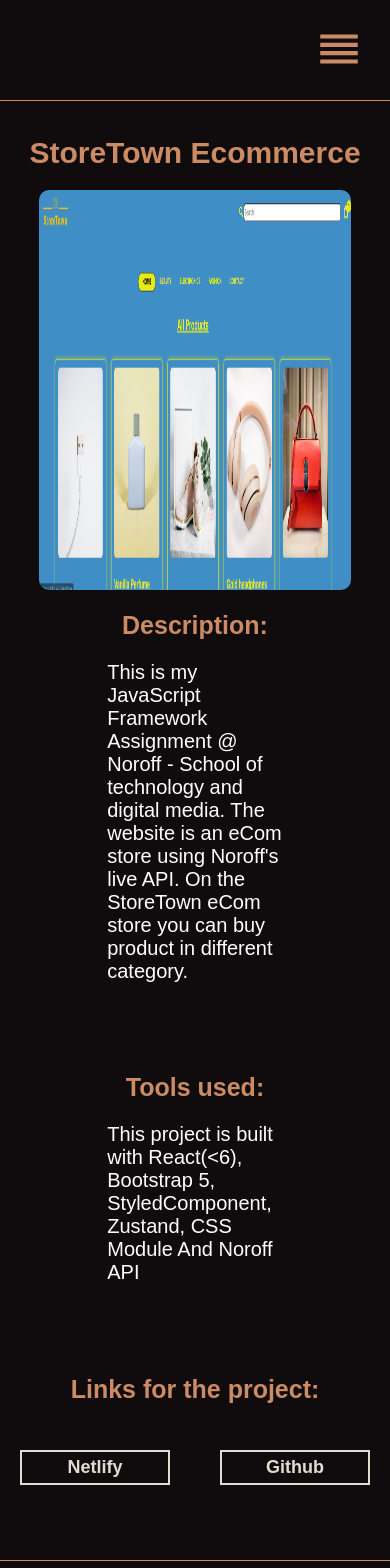
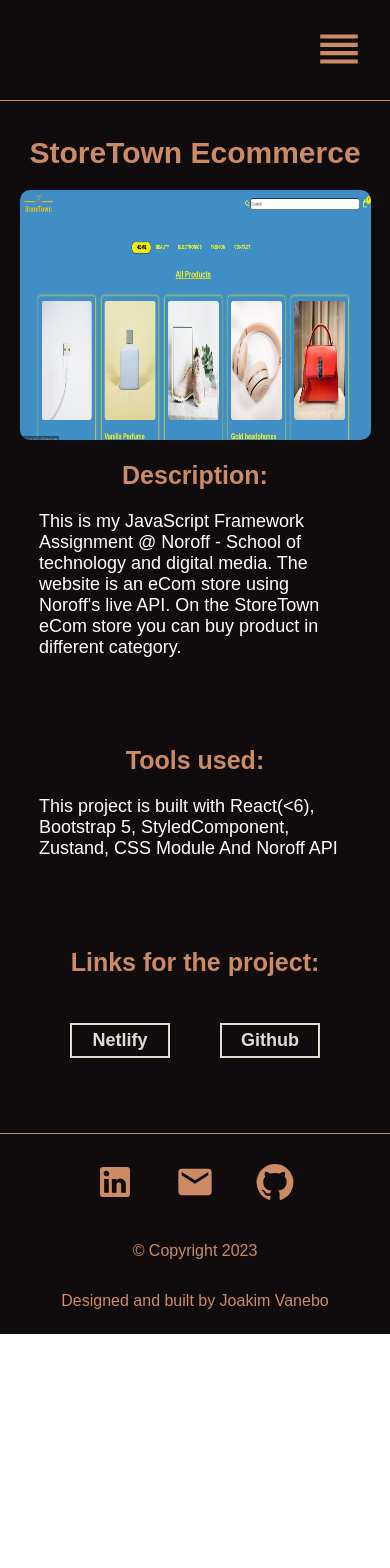
Before and after one commit to Pjatte1337/portfolio-2, a React (Create React App) app: page /project/1 in a window 390 px wide. Shown: the top 1568 px of the page. After the commit the page ends 1334 px from the top, so only its background shows below. Built offline with nearby package versions, Linux system fonts and the light colour scheme.

Commit message:
setting up media query

```diff
--- a/src/styles/Button.css
+++ b/src/styles/Button.css
@@ -31,3 +31,28 @@
     font-size: 18px;
     font-weight: bold;
   }
+
+  @media only screen and (max-width: 1200px) {
+
+  }
+
+
+
+
+  @media only screen and (max-width: 992px) {
+  }
+
+
+
+
+  @media only screen and (max-width: 768px) {
+  }
+
+
+
+  @media only screen and (max-width: 600px) {
+    .btn-links {
+      width: 100px;
+      height: 35px;
+    }
+  }
--- a/src/styles/Experience.css
+++ b/src/styles/Experience.css
@@ -6,3 +6,38 @@
     font-style: italic;
     font-size: 16px;
 }
+
+
+
+@media only screen and (max-width: 1200px) {
+
+}
+
+
+
+
+@media only screen and (max-width: 992px) {
+    .vertical-timeline-element--education {
+        width: 95%;
+    }
+}
+
+
+
+
+@media only screen and (max-width: 768px) {
+
+}
+
+
+
+@media only screen and (max-width: 600px) {
+
+}
+
+
+
+
+@media only screen and (min-width: 600px)  {
+
+}
--- a/src/styles/Footer.css
+++ b/src/styles/Footer.css
@@ -24,8 +24,39 @@
   color: #cc8b65;
 }
 
+
+
+
+
+@media only screen and (max-width: 1200px) {
+
+}
+
+
+
+
+@media only screen and (max-width: 992px) {
+
+}
+
+
+
+
+@media only screen and (max-width: 768px) {
+
+}
+
+
+
 @media only screen and (max-width: 600px) {
   .socialMedia svg {
-    font-size: 35px;
+    font-size: 40px;
   }
 }
+
+
+
+
+@media only screen and (max-width: 600px)  {
+
+}
--- a/src/styles/Home.css
+++ b/src/styles/Home.css
@@ -61,6 +61,10 @@
   width: 60%;
 }
 
+.me-skills .list {
+  width: 85%;
+}
+
 @media only screen and (max-width: 600px) {
   .home h2 {
     font-size: 40px;
@@ -78,3 +82,49 @@
     font-size: 17px;
   }
 }
+
+
+
+
+@media only screen and (max-width: 1200px) {
+
+}
+
+
+
+
+@media only screen and (max-width: 992px) {
+
+}
+
+
+
+
+@media only screen and (max-width: 768px) {
+  .me-skills h1 {
+    font-size: 60px;
+  }
+
+  .me-skills .item h2 {
+    font-size: 30px;
+  }
+
+  .list p {
+    font-size: 22px;
+  }
+}
+
+
+
+@media only screen and (max-width: 600px) {
+  .me-skills h1 {
+    font-size: 50px;
+  }
+
+  .me-skills .item h2 {
+    font-size: 25px;
+  }
+  .list p {
+    font-size: 20px;
+  }
+}
--- a/src/styles/Project.css
+++ b/src/styles/Project.css
@@ -52,9 +52,51 @@
   background-size: cover;
 }
 
+
+
+
+
+
+
+@media only screen and (min-width: 1200px) {
+
+}
+
+
+
+
+@media only screen and (min-width: 992px) {
+
+}
+
+
+
+
+@media only screen and (min-width: 768px) {
+
+}
+
+
+
 @media only screen and (max-width: 600px) {
   .projectList .projectItem {
     height: 375px;
     width: 340px;
   }
+  .projectItem p {
+    font-size: 16px;
+  }
 }
+
+@media only screen and (max-width: 400px) {
+  .projectList .projectItem {
+    height: 350px;
+    width: 230px;
+  }
+  .projectItem p {
+    font-size: 13px;
+  }
+  .projectItem h1 {
+    font-size: 17px;
+  }
+}
--- a/src/styles/ProjectDisplay.css
+++ b/src/styles/ProjectDisplay.css
@@ -64,20 +64,8 @@
   color: #3e497a;
 }
 
-@media only screen and (max-width: 1300px) {
-  .projectList {
-    grid-template-columns: 1fr 1fr;
-  }
-}
 
-@media only screen and (max-width: 800px) {
-  .projectList {
-    grid-template-columns: 1fr;
-  }
-  .project img {
-    width: 90%;
-  }
-}
+
 
 @media only screen and (max-width: 600px) {
   .projectList {
@@ -99,9 +87,51 @@
   }
 }
 
+
+
+
+
+
+@media only screen and (max-width: 1200px) {
+  .projectList {
+    grid-template-columns: 1fr 1fr;
+  }
+  .project-info .des,
+  .project-tools .des {
+    width: 80%;
+  }
+
+  .project img {
+    width: 100%;
+  }
+}
+
+
+@media only screen and (max-width: 992px) {
+    .projectList {
+    grid-template-columns: 1fr;
+  }
+}
+
+
+
+
+@media only screen and (max-width: 768px) {
+  .project img {
+    width: 90%;
+  }
+}
+
+@media only screen and (max-width: 600px) {
+  .project-info .des,
+  .project-tools .des {
+    font-size: 18px ;
+  }
+}
+
 @media only screen and (max-width: 450px) {
   .project img {
-    width: 85%;
+    height: 250px;
   }
   .project h1,
   .project h2 {
@@ -113,9 +143,6 @@
 }
 
 @media only screen and (max-width: 400px) {
-  .project img {
-    width: 80%;
-  }
   .project h1,
   .project h2 {
     font-size: 30px;
@@ -128,19 +155,10 @@
 @media only screen and (max-width: 300px) {
   .project h1,
   .project h2 {
-    font-size: 25px;
+    font-size: 20px;
   }
-  .project p {
-    font-size: 15px;
+  .project-info .des,
+  .project-tools .des {
+    font-size: 17px ;
   }
 }
-
-@media only screen and (max-width: 200px) {
-  .project h1,
-  .project h2 {
-    font-size: 20px;
-  }
-  .project p {
-    font-size: 10px;
-  }
-}
```
